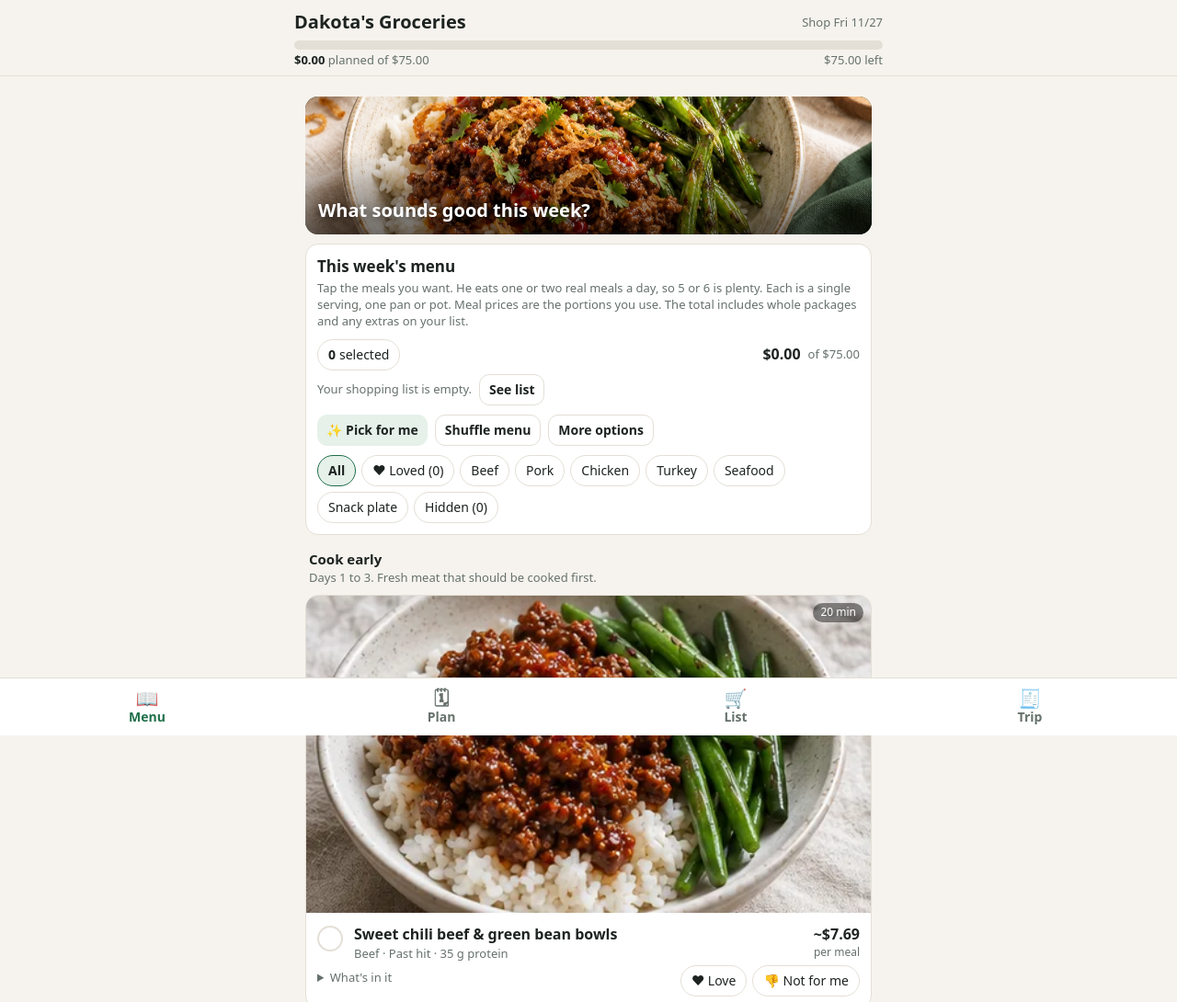
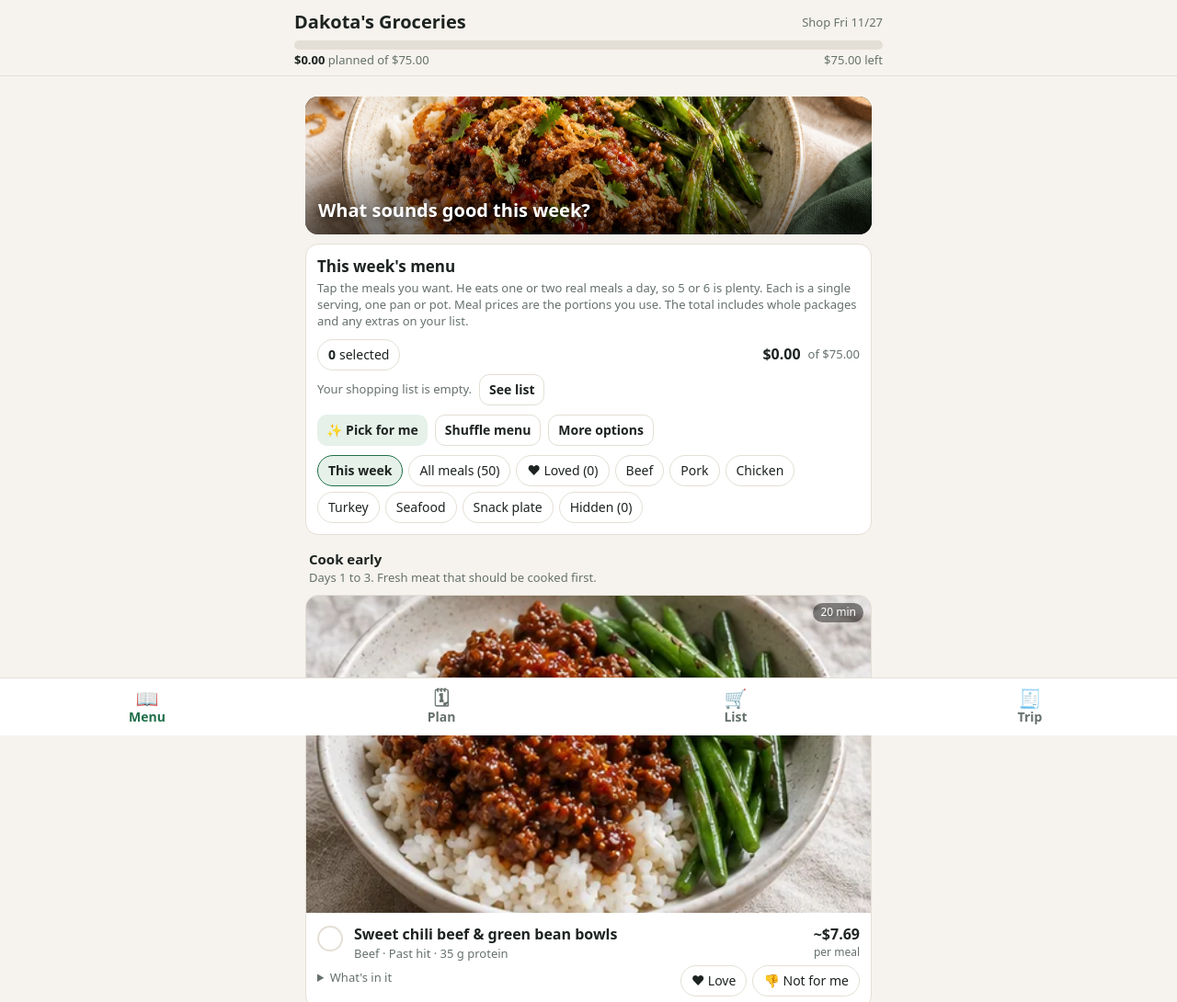
Before and after one commit to ohsusannamarie/weekly-kroger-planner, a plain HTML site: page index.html in a window 1280 px wide. Shown: the top 1090 px of the page at 92% size. Drawn offline with Linux system fonts and the light colour scheme.

Commit message:
Add All meals filter to the Menu tab
Browse the full 50-meal library from the Menu, not just this week's options.

Co-Authored-By: Claude Sonnet 5.5 <noreply@anthropic.com>
Claude-Session: https://claude.ai/code/session_017JL5S5BW7JqzxRmk3GEHwL

```diff
--- a/index.html
+++ b/index.html
@@ -603,14 +603,14 @@ function rateBtns(id){
 function viewMenu(C){
   const sel=planned();
   const f=UI.mf||"All";
-  const ids=f==="Loved"?MEALS.filter(m=>loved(m.id)).map(m=>m.id):f==="Hidden"?MEALS.filter(m=>isNo(m.id)).map(m=>m.id):menuIds().filter(id=>{const m=meal(id);return m&&(f==="All"||m.t===f);});
+  const ids=f==="Library"?MEALS.filter(m=>!isNo(m.id)).map(m=>m.id):f==="Loved"?MEALS.filter(m=>loved(m.id)).map(m=>m.id):f==="Hidden"?MEALS.filter(m=>isNo(m.id)).map(m=>m.id):menuIds().filter(id=>{const m=meal(id);return m&&(f==="All"||m.t===f);});
   const target=sel.length>=5&&sel.length<=6;
   let h=`<div class="hero"><img src="bowl.jpg" alt="" onerror="this.remove()"><b>What sounds good this week?</b></div><div class="card"><h2 style="margin-bottom:2px">This week's menu</h2>
    <div class="mute">Tap the meals you want. He eats one or two real meals a day, so 5 or 6 is plenty. Each is a single serving, one pan or pot. Meal prices are the portions you use. The total includes whole packages and any extras on your list.</div>
    <div class="row" style="margin-top:10px"><span class="chip ${target?"on":""}"><b>${sel.length}</b> selected</span><span class="sp"></span><b class="cost">${money(C.total)}</b><span class="mute">of ${money(S.budget)}</span></div>
    <div class="row mute" style="margin-top:4px;gap:8px;flex-wrap:wrap"><span id="menu-breakdown">${C.lines.length||C.run2.length?money(C.food)+" food · "+money(C.home)+" household"+(C.tax?" · "+money(C.tax)+" tax":""):"Your shopping list is empty."}</span><button class="btn ghost sm" data-act="tab" data-v="list">See list</button></div>
    <div class="row" style="margin-top:10px;flex-wrap:wrap"><button class="btn sec sm" data-act="pfm">✨ Pick for me</button><button class="btn ghost sm" data-act="mshuffle">Shuffle menu</button><button class="btn ghost sm" data-act="mmore">More options</button></div>
-   <div class="chips" style="margin-top:10px">${[["All","All"],["Loved","♥ Loved"],["Beef","Beef"],["Pork","Pork"],["Chicken","Chicken"],["Turkey","Turkey"],["Seafood","Seafood"],["Snack plate","Snack plate"],["Hidden","Hidden"]].map(([t,l])=>`<button class="chip ${f===t?"on":""}" data-act="mfilter" data-v="${t}">${l}${t==="Loved"?" ("+MEALS.filter(m=>loved(m.id)).length+")":t==="Hidden"?" ("+MEALS.filter(m=>isNo(m.id)).length+")":""}</button>`).join("")}</div></div>`;
+   <div class="chips" style="margin-top:10px">${[["All","This week"],["Library","All meals"],["Loved","♥ Loved"],["Beef","Beef"],["Pork","Pork"],["Chicken","Chicken"],["Turkey","Turkey"],["Seafood","Seafood"],["Snack plate","Snack plate"],["Hidden","Hidden"]].map(([t,l])=>`<button class="chip ${f===t?"on":""}" data-act="mfilter" data-v="${t}">${l}${t==="Library"?" ("+MEALS.filter(m=>!isNo(m.id)).length+")":t==="Loved"?" ("+MEALS.filter(m=>loved(m.id)).length+")":t==="Hidden"?" ("+MEALS.filter(m=>isNo(m.id)).length+")":""}</button>`).join("")}</div></div>`;
   if(C.total>S.budget){
     const usesBeef=C.lines.some(l=>l.id==="gbs");
     h+=`<div class="note bad"><b>${money(C.total-S.budget)} over budget.</b> Swap a pricier meal for a cheaper one, or tap Pick for me.${usesBeef?` <button class="btn sm" style="margin-top:6px" data-act="beef" data-v="gb80">Switch to 80/20 beef</button>`:""}</div>`;
```
